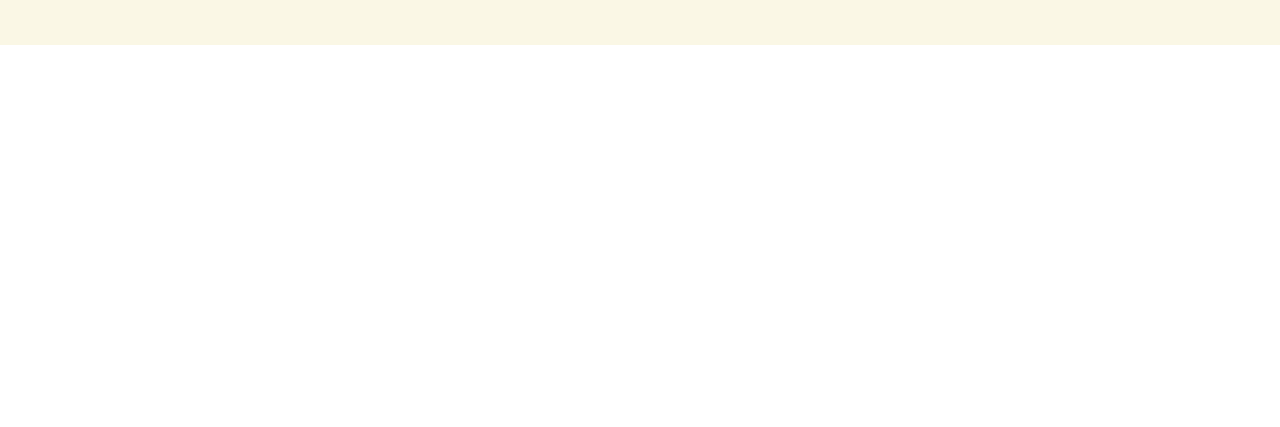
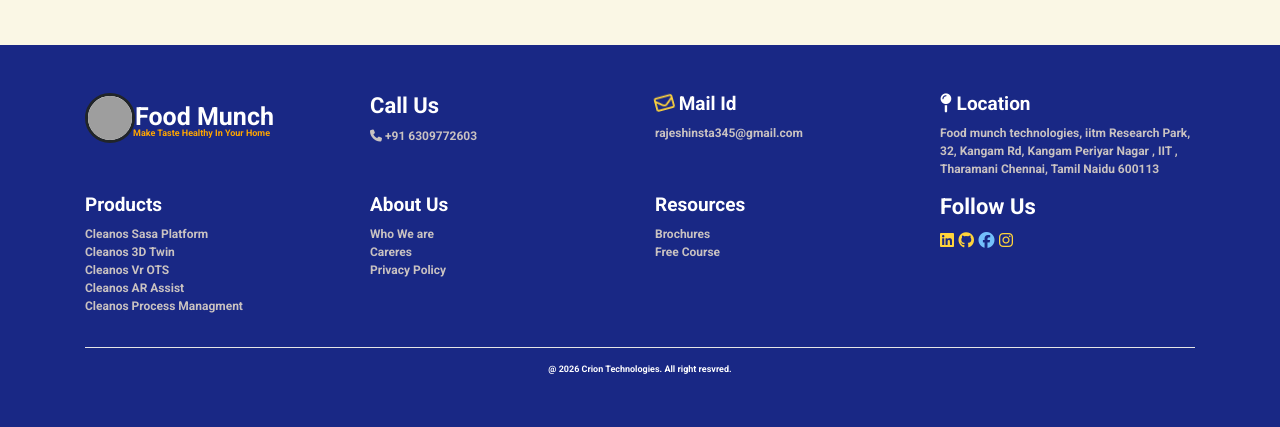
Before and after one commit to yallapurajesh9511-create/Food-Online-Website, a plain HTML site: page index.html in a window 1280 px wide. Shown: the part 3190-3617 px from the top of the page. Before the commit the page ends 3235 px from the top, so only its background shows below. Drawn offline with nearby package versions, Linux system fonts and the light colour scheme; grey boxes are pictures that could not be loaded; a web font is replaced by a local one.

Commit message:
initial commit

```diff
--- a/index.html
+++ b/index.html
@@ -7,6 +7,8 @@
     <script src="https://code.jquery.com/jquery-3.5.1.slim.min.js" integrity="sha384-DfXdz2htPH0lsSSs5nCTpuj/zy4C+OGpamoFVy38MVBnE+IbbVYUew+OrCXaRkfj" crossorigin="anonymous"></script>
     <script src="https://cdn.jsdelivr.net/npm/popper.js@1.16.1/dist/umd/popper.min.js" integrity="sha384-9/reFTGAW83EW2RDu2S0VKaIzap3H66lZH81PoYlFhbGU+6BZp6G7niu735Sk7lN" crossorigin="anonymous"></script>
     <script src="https://stackpath.bootstrapcdn.com/bootstrap/4.5.2/js/bootstrap.min.js" integrity="sha384-B4gt1jrGC7Jh4AgTPSdUtOBvfO8shuf57BaghqFfPlYxofvL8/KUEfYiJOMMV+rV" crossorigin="anonymous"></script>
+      <script src="https://kit.fontawesome.com/7cf038088b.js" crossorigin="anonymous"></script>
+
 </head>
 
 <body>
@@ -221,6 +223,86 @@
                 </div>
             </div>
         </div>
+        <div class="food-footer-section pt-5 pb-5 " id="contact-section">
+            <div class="container">
+                <div class="row">
+                    <div class="col-12 col-md-6 col-lg-3 col-xl-3 ">
+                        <div class="footer-image-section d-flex flex-row ">
+                            <img src="https://1000logos.net/wp-content/uploads/2021/05/Swiggy-emblem.png" class="footer-image">
+                            <h1 class="footer-heading mt-4"> Food Munch</h1>
+                        </div>
+                        <p class="footer-para "> Make Taste Healthy In Your Home </p>
+
+                    </div>
+
+                    <div class="col-12 col-md-6 col-lg-3 col-xl-3  ">
+                        <div class="contat-section ">
+
+                            <h1 class="Contact-para "> Call Us</h1>
+                            <p class="Contact-phone "> <i class="fa-solid fa-phone fa-bounce"></i>
+                                +91 6309772603</p>
+
+                        </div>
+
+                    </div>
+                    <div class="col-12 col-md-6 col-lg-3 col-xl-3 ">
+                        <h1 class="mail-id "> <i class="fa-regular fa-envelope fa-shake" style="color: #FFD43B;"></i>
+                            Mail Id </h1>
+                        <p class="mail-text "> rajeshinsta345@gmail.com</p>
+                    </div>
+                    <div class="col-12 col-md-6 col-lg-3 col-xl-3 ">
+                        <h1 class="location-head "> <i class="fa-solid fa-map-pin fa-beat"></i>
+                            Location </h1>
+                        <p class="location-adress "> Food munch technologies,
+                            iitm Research Park, 32, Kangam Rd, Kangam Periyar Nagar , IIT ,
+                            Tharamani Chennai, Tamil Naidu 600113 </p>
+                    </div>
+                    <div class="col-12 col-md-6 col-lg-3 mb-3 col-xl-3">
+                        <h1 class="products ">Products</h1>
+                        <div class="list ">
+                            <li> Cleanos Sasa Platform</li>
+                            <li> Cleanos 3D Twin</li>
+                            <li> Cleanos Vr OTS </li>
+                            <li> Cleanos AR Assist</li>
+                            <li> Cleanos Process Managment</li>
+                        </div>
+
+                    </div>
+                    <div class="col-12 col-md-6 col-lg-3 mb-3 col-xl-3">
+                        <h1 class="about-us ">About Us</h1>
+                        <div class="list ">
+                            <li> Who We are </li>
+                            <li> Careres </li>
+                            <li> Privacy Policy </li>
+                        </div>
+
+                    </div>
+                    <div class="col-12 col-md-6 col-lg-3 mb-3 col-xl-3">
+                        <h1 class=" Resources">Resources</h1>
+                        <div class="list ">
+                            <li> Brochures </li>
+                            <li> Free Course </li>
+
+                        </div>
+
+                    </div>
+                    <div class="col-12 col-md-3 col-lg-3 col-xl-3">
+                        <h1 class="Contact-para">Follow Us </h1>
+                        <i class="fa-brands fa-linkedin icon" style="color: #FFD43B;"></i>
+                        <i class="fa-brands fa-github " style="color: #FFD43B;"></i>
+                        <i class="fa-brands fa-facebook " style="color: #74C0FC;"></i>
+                        <i class="fa-brands fa-instagram " style="color: #FFD43B;"></i>
+                    </div>
+
+                    <div class="col-12 col-md-12 ">
+                        <hr class="hr" />
+                        <h1 class="footer-line text-center "> @ 2026 Crion Technologies. All right resvred. </h1>
+
+                    </div>
+                </div>
+            </div>
+        </div>
+
 
     </div>
 
--- a/stylesheet.css
+++ b/stylesheet.css
@@ -1,4 +1,131 @@
 @import url('https://fonts.googleapis.com/css2?family=Bree+Serif&family=Caveat:wght@400;700&family=Lobster&family=Monoton&family=Open+Sans:ital,wght@0,400;0,700;1,400;1,700&family=Playfair+Display+SC:ital,wght@0,400;0,700;1,700&family=Playfair+Display:ital,wght@0,400;0,700;1,700&family=Roboto:ital,wght@0,400;0,700;1,400;1,700&family=Source+Sans+Pro:ital,wght@0,400;0,700;1,700&family=Work+Sans:ital,wght@0,400;0,700;1,700&display=swap');
+
+
+
+.hr {
+    background-color: white;
+}
+
+.Contact-phone {
+    color: #c9c2c1;
+    font-family: Roboto;
+    font-size: 12px;
+    font-weight: 700;
+}
+
+.footer-line {
+    color: white;
+    font-family: Roboto;
+    font-size: 9px;
+    font-weight: 700;
+}
+
+.Resources {
+    color: white;
+    font-family: Roboto;
+    font-size: 19px;
+    font-weight: 700;
+}
+
+.products {
+    color: white;
+    font-family: Roboto;
+    font-size: 19px;
+    font-weight: 700;
+}
+
+.location-head {
+    color: white;
+    font-family: Roboto;
+    font-size: 19px;
+    font-weight: 700;
+}
+
+.location-adress {
+    color: #c9c2c1;
+    font-family: Roboto;
+    font-size: 12px;
+    font-weight: 700;
+}
+
+.mail-id {
+    color: white;
+    font-family: Roboto;
+    font-size: 19px;
+    font-weight: 700;
+}
+
+.mail-text {
+    color: #c9c2c1;
+    font-family: Roboto;
+    font-size: 12px;
+    font-weight: 700;
+}
+
+.about-us {
+    color: white;
+    font-family: Roboto;
+    font-size: 19px;
+    font-weight: 700;
+}
+
+.Contact-para {
+    color: white;
+    font-family: Roboto;
+    font-size: 22px;
+    font-weight: 700;
+}
+
+.Contact-heading {
+    color: white;
+    font-family: Roboto;
+    font-size: 19px;
+    font-weight: 700;
+
+}
+
+.footer-heading {
+    color: white;
+    font-family: Roboto;
+    font-size: 25px;
+    font-weight: 700;
+    position: relative;
+    bottom: 15px;
+}
+
+.footer-para {
+    color: orange;
+    font-family: Roboto;
+    font-size: 9px;
+    font-weight: 700;
+    position: relative;
+    bottom: 28px;
+    left: 48px;
+
+}
+
+.list {
+    color: #c9c2c1;
+    font-family: Roboto;
+    font-size: 12px;
+    font-weight: 700;
+    list-style-type: none;
+}
+
+.food-footer-section {
+    background-color: #192885;
+    height: 100%;
+}
+
+.footer-image {
+    width: 50px;
+    height: 50px;
+    border-style: solid;
+    border-radius: 30px;
+    background-color: white;
+
+}
+
 
 .thankyou-button {
     color: white;
```
